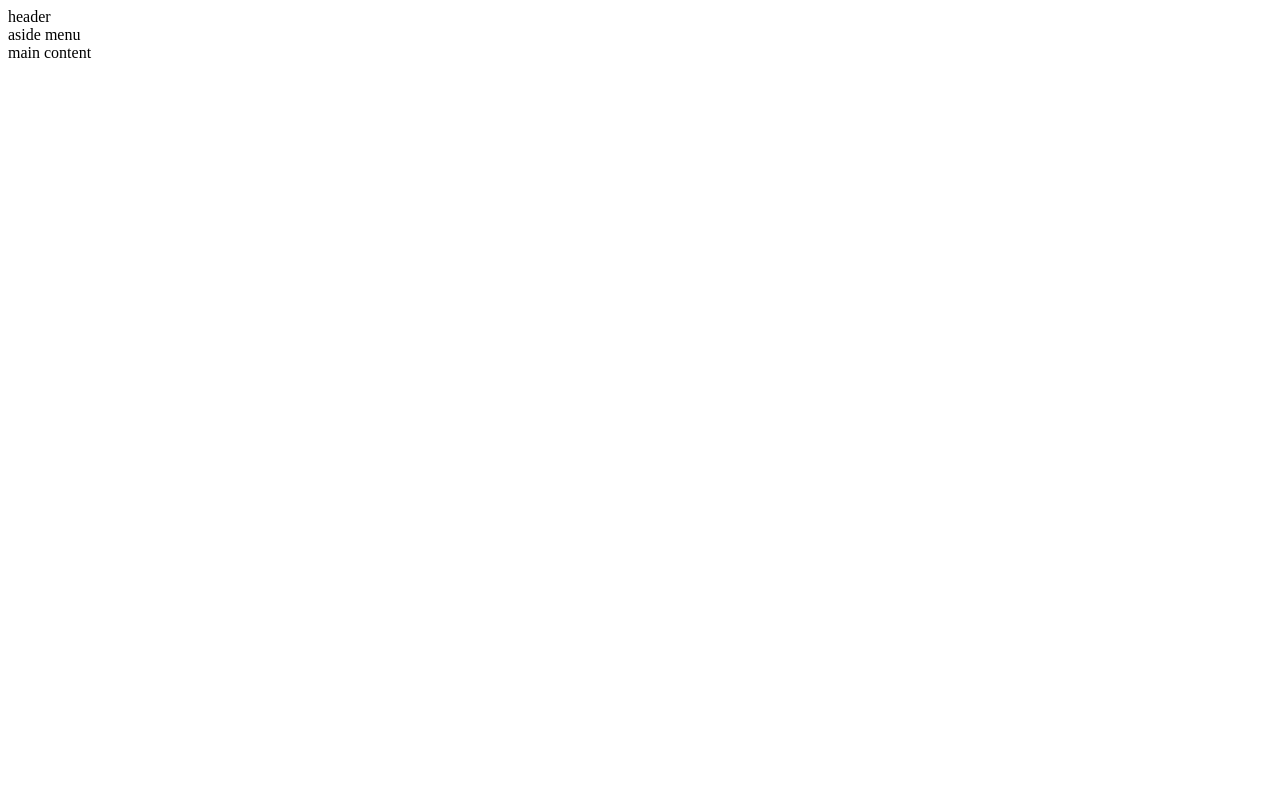
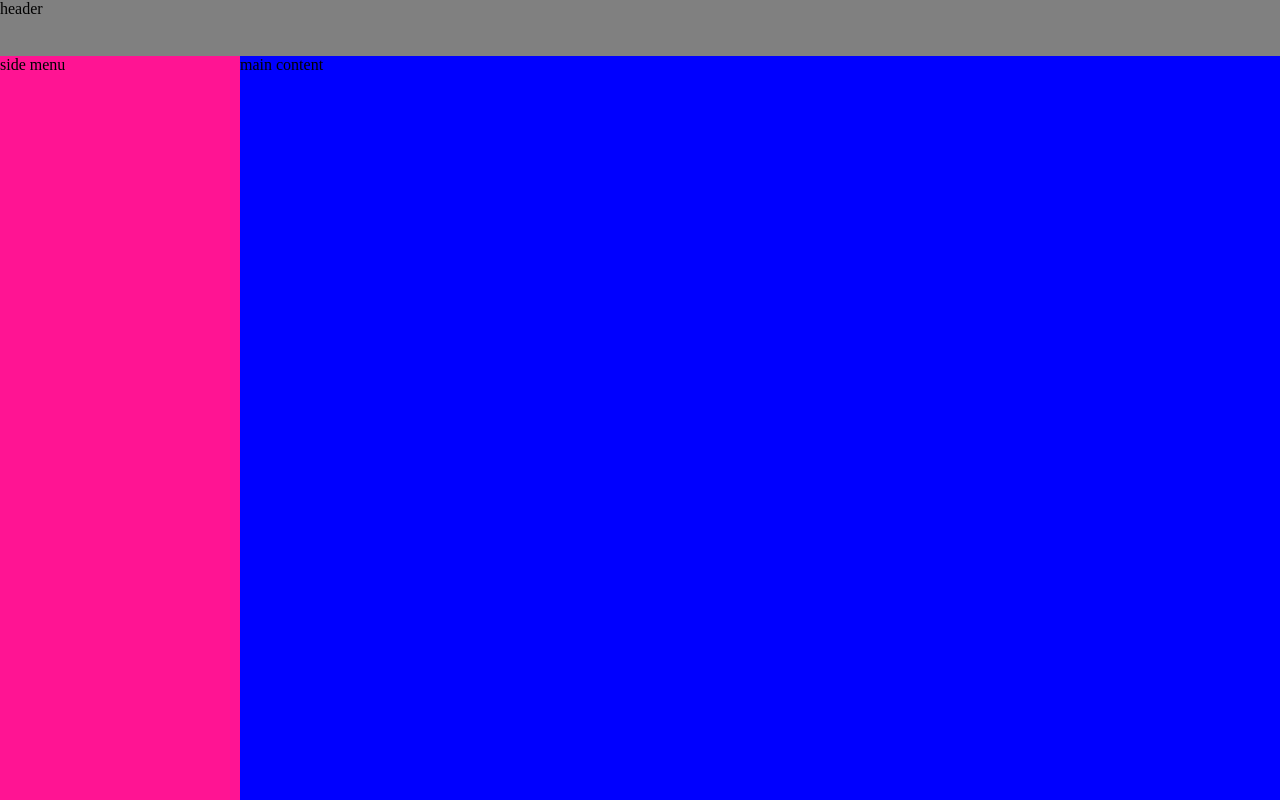
Before and after one commit to LineSvensen/youtube-home-page-clone, a plain HTML site: page index.html in a window 1280 px wide. Drawn offline with Linux system fonts and the light colour scheme.

Commit message:
added basic layout

```diff
--- a/index.html
+++ b/index.html
@@ -8,8 +8,10 @@
 </head>
 <body>
     <header>header</header>
-    <aside>aside menu</aside>
-    <main>main content</main>
+    <main>
+        <div class="side-menu">side menu</div>
+        <div class="main-content">main content</div>
+    </main>
 
 </body>
 </html>
--- a/styles.css
+++ b/styles.css
@@ -0,0 +1,29 @@
+* {
+    box-sizing: border-box;
+}
+body {
+    height: 100vh;
+    margin: 0;
+    display: flex;
+    flex-direction: column;
+}
+header {
+    background-color: grey;
+    height: 56px;
+}
+main {
+    background-color: aqua;
+    flex-grow: 1;
+    display: flex;
+}
+.side-menu {
+    background-color: deeppink;
+    width: 240px;
+    flex-shrink: 0;
+    overflow-y: scroll;
+}
+.main-content {
+    background-color: blue;
+    flex-grow: 1;
+    overflow-y: scroll;
+}
```
